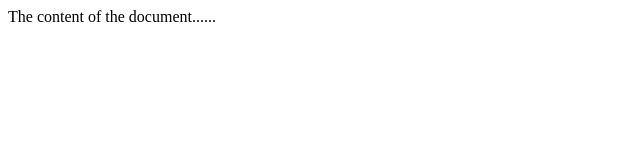
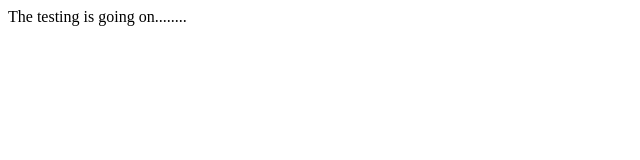
Before and after one commit to enggnehaverma/devops3, a plain HTML site: page index3.html in a window 1280 px wide. Shown: the full height of the page, 0-640 px from the left. Drawn offline with Linux system fonts and the light colour scheme.

Commit message:
Update index3.html

```diff
--- a/index3.html
+++ b/index3.html
@@ -1,11 +1,11 @@
- <!DOCTYPE html>
+<!DOCTYPE html>
 <html>
 <head>
-<title>Title of the document</title>
+<title>Creating Workflows</title>
 </head>
 
 <body>
-The content of the document......
+The testing is going on........
 </body>
 
 </html>
```
